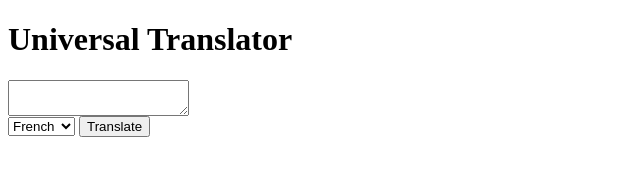
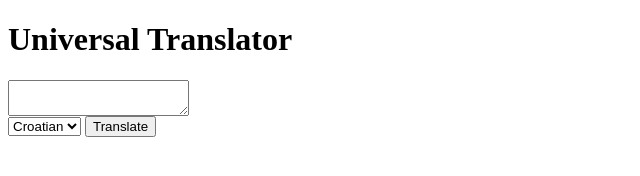
Before and after one commit to nss-day-cohort-13/iffe-translator-ham, a plain HTML site: page index.html in a window 1280 px wide. Shown: the full height of the page, 0-640 px from the left. Drawn offline with Linux system fonts and the light colour scheme.

Commit message:
Add Croatian for third language

```diff
--- a/index.html
+++ b/index.html
@@ -11,9 +11,9 @@
 
   <textarea id="input-text"></textarea>
   <select id="lang-select">
+    <option value="lang-croatian">Croatian</option>
     <option value="lang-french">French</option>
     <option value="lang-klingon">Klingon</option>
-    <option value="lang-"></option>
   </select>
   <input type="button" id="translate-button" value="Translate">
   <p id="output-text"></p>
```
